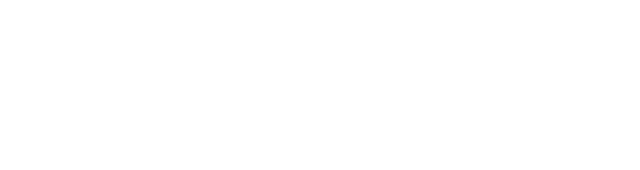
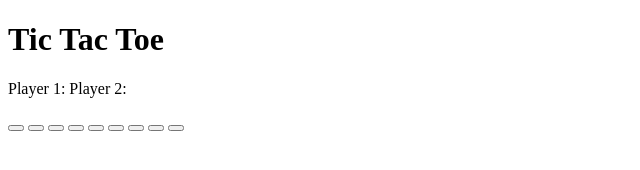
Before and after one commit to lemonsprig/odin-tictactoe, a plain HTML site: page index.html in a window 1280 px wide. Shown: the whole page, without its empty margins (0-640 px from the left). Drawn offline with Linux system fonts and the light colour scheme.

Commit message:
Adds basic page layout

```diff
--- a/index.html
+++ b/index.html
@@ -5,8 +5,64 @@
     <meta http-equiv="X-UA-Compatible" content="IE=edge" />
     <meta name="viewport" content="width=device-width, initial-scale=1.0" />
     <title>TicTacToe</title>
+    <link rel="stylesheet" href="reset.css" />
     <link rel="stylesheet" href="styles.css" />
     <script src="app.js" defer></script>
   </head>
-  <body></body>
+  <body>
+    <main>
+      <h1>Tic Tac Toe</h1>
+      <p>
+        <span>Player 1:</span>
+        <span>Player 2:</span>
+      </p>
+      <section class="gameboard">
+        <button
+          class="cell"
+          aria-label="game space top left"
+          data-id="0"
+        ></button>
+        <button
+          class="cell"
+          aria-label="game space top middle"
+          data-id="1"
+        ></button>
+        <button
+          class="cell"
+          aria-label="game space top right"
+          data-id="2"
+        ></button>
+        <button
+          class="cell"
+          aria-label="game space middle left"
+          data-id="3"
+        ></button>
+        <button
+          class="cell"
+          aria-label="game space middle middle"
+          data-id="4"
+        ></button>
+        <button
+          class="cell"
+          aria-label="game space middle right"
+          data-id="5"
+        ></button>
+        <button
+          class="cell"
+          aria-label="game space bottom left"
+          data-id="6"
+        ></button>
+        <button
+          class="cell"
+          aria-label="game space bottom middle"
+          data-id="7"
+        ></button>
+        <button
+          class="cell"
+          aria-label="game space bottom right"
+          data-id="8"
+        ></button>
+      </section>
+    </main>
+  </body>
 </html>
```
